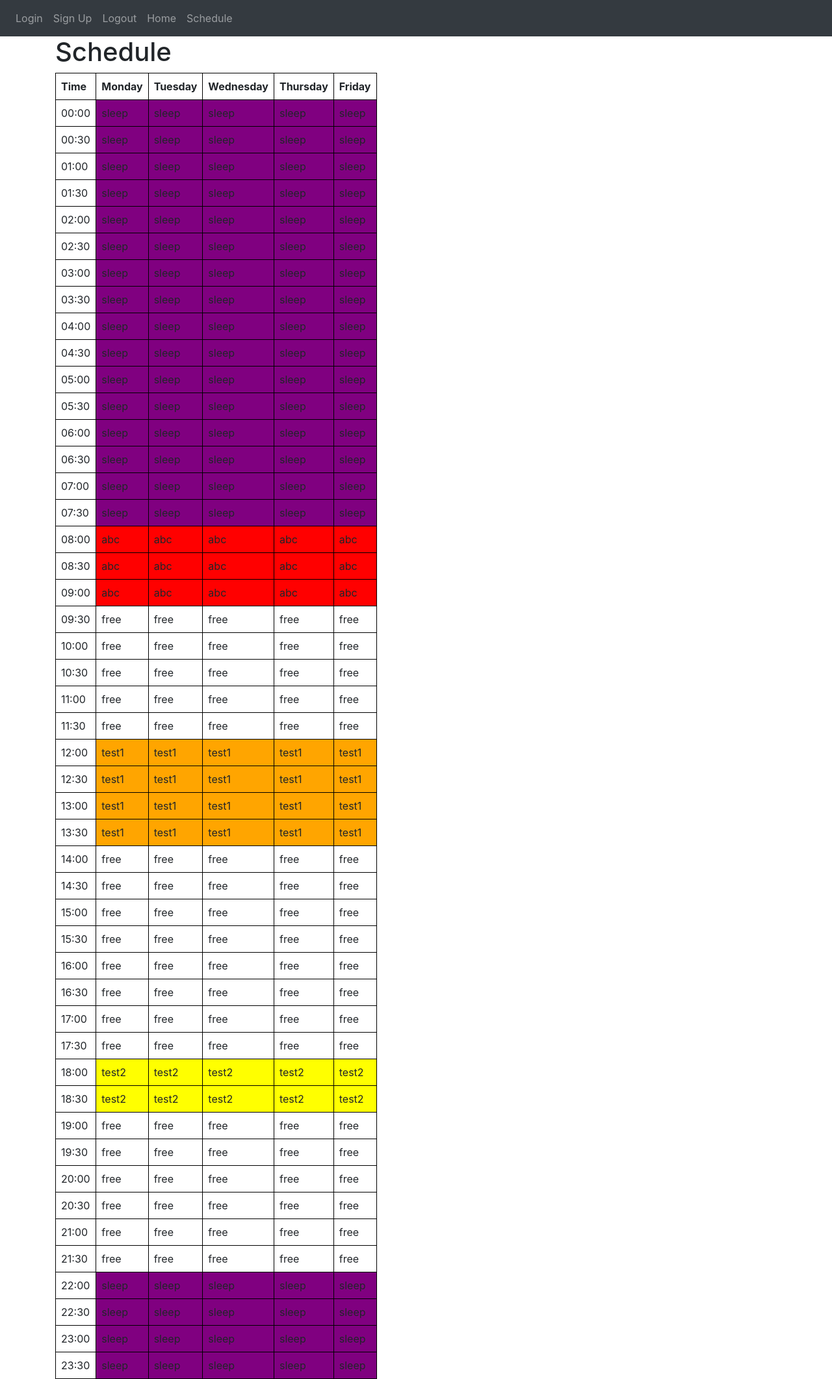
After one commit to bjRichardLiu/PlanEase, a Flask app: page /schedule in a window 1280 px wide. The commit adds this page. Shown: the whole page at 65% size. Run offline with Flask 3, Linux system fonts and the light colour scheme; a user stored in the database is signed in; some libraries are stand-ins or nearby versions.

Commit message:
Updated most of the functions

```diff
--- a/website/__init__.py
+++ b/website/__init__.py
@@ -21,9 +21,11 @@ def create_app():
 
     from .views import views
     from .auth import auth
+    from .schedule import schedule
 
     app.register_blueprint(views, url_prefix='/')
     app.register_blueprint(auth, url_prefix='/')
+    app.register_blueprint(schedule, url_prefix='/')
 
     from .models import User, Task, ReservedTime, WakeUpTime
 
--- /dev/null
+++ b/website/schedule.py
@@ -0,0 +1,37 @@
+from flask import render_template, Blueprint, request, flash, jsonify, redirect, url_for
+from flask_login import login_required, current_user
+from .service import createNewSchedule
+import numpy as np
+
+schedule = Blueprint('schedule', __name__)
+
+# Global variable to store the intID
+intID = 1
+
+@schedule.route('/schedule', methods=['GET', 'POST'])
+@login_required
+def display_schedule():
+    schedule_data = generate_schedule()
+    return render_template("schedule.html", schedule=schedule_data)
+
+# The following code is for generating the schedule data
+
+def generate_schedule():
+    week, intToTask = createNewSchedule()
+
+    # Prepare the schedule data to be sent to the template
+    schedule_data = []
+    for i in range(48):
+        time = f'{i // 2:02d}:{i % 2 * 30:02d}'
+        row_data = {
+            'time': time,
+            'monday': intToTask[int(week[i, 0])],
+            'tuesday': intToTask[int(week[i, 1])],
+            'wednesday': intToTask[int(week[i, 2])],
+            'thursday': intToTask[int(week[i, 3])],
+            'friday': intToTask[int(week[i, 4])],
+        }
+        schedule_data.append(row_data)
+
+    # Return the schedule data
+    return schedule_data
--- a/website/service.py
+++ b/website/service.py
@@ -118,10 +118,10 @@ def add_sleep_time(week, wakeUpTime=8):
 # TODO print the schedule to the website
 
 def createNewSchedule():
-    intID = 1
+    intID = 2
     intToTask = []
-    intToTask.append("free")
-    intToTask.append("sleep")
+    intToTask.append({"data": "free", "class": "task-0"})
+    intToTask.append({"data": "sleep", "class": "task-1"})
 
     # Initialize the week using vector
     week = np.zeros((48, 5))
@@ -140,21 +140,20 @@ def createNewSchedule():
         end_time = int(reserved_time.get("endTime", "0"))
         if reserved_time.get("data", "") != "" and begin_time < end_time:
             # print(begin_time, end_time)
-            intToTask.append(reserved_time.get("data", ""))
+            intToTask.append({"data": reserved_time.get("data", ""), "class": "task-" + str(intID)})
+            week = add_reserved_time(week, eventID=intID, begin=begin_time, end=end_time)
             intID += 1
-            week = add_reserved_time(week, eventID=intID, begin=begin_time, end=end_time)
 
     # Add tasks to the schedule
     for task in tasks_data:
         if task.get("data", "") != "" and task.get("timeRequired", 0) != 0:
-            intToTask.append(task.get("data", ""))
-            intID += 1
+            intToTask.append({"data": task.get("data", ""), "class": "task-" + str(intID)})
             task_time_required = int(task.get("timeRequired", 0))
             time_preference = int(task.get("timePreference", 1))
             deadline = int(task.get("deadline", 5))
             # Add the task using the add_task function
             week, added_fully = add_task(week, eventID=intID, time=task_time_required, timePreference=time_preference, wakeUpTime=wakeup_time_data.get("wakeUpTime", 0), deadline=deadline)
-
+            intID += 1
 
     # Add sleep time to the schedule
     week = add_sleep_time(week, wakeUpTime=wakeup_time_data.get("wakeUpTime", 8))
@@ -168,4 +167,4 @@ def createNewSchedule():
         print("\n")
     """
 
-    return week
+    return week, intToTask
--- a/website/static/style.css
+++ b/website/static/style.css
@@ -0,0 +1,42 @@
+table {
+    border-collapse: collapse;
+}
+
+th, td {
+    border: 1px solid black;
+    padding: 8px;
+}
+
+
+
+.task-0 {
+    background-color: white;
+}
+
+.task-1 {
+    background-color: purple;
+}
+
+.task-2 {
+    background-color: red;
+}
+
+.task-3 {
+    background-color: orange;
+}
+
+.task-4 {
+    background-color: yellow;
+}
+
+.task-5 {
+    background-color: blue;
+}
+
+.task-6 {
+    background-color: green;
+}
+
+.task-7 {
+    background-color: blue;
+}
--- a/website/templates/base.html
+++ b/website/templates/base.html
@@ -29,6 +29,7 @@
                 <a class="nav-item nav-link" id="signUp" href="/sign-up">Sign Up</a>
                 <a class="nav-item nav-link" id="logout" href="/logout">Logout</a>
                 <a class="nav-item nav-link" id="Home" href="/">Home</a>
+                <a class="nav-item nav-link" id="schedule" href="/schedule">Schedule</a>
             </div>
         </div>
     </nav>
--- /dev/null
+++ b/website/templates/schedule.html
@@ -0,0 +1,36 @@
+
+{% extends "base.html" %}
+{% block title %}Schedule{% endblock %}
+{% block content %}
+
+<!DOCTYPE html>
+<html>
+<head>
+    <link rel="stylesheet" href="{{ url_for('static', filename='style.css') }}">
+</head>
+<body>
+    <h1>Schedule</h1>
+    <table>
+        <tr>
+            <th>Time</th>
+            <th>Monday</th>
+            <th>Tuesday</th>
+            <th>Wednesday</th>
+            <th>Thursday</th>
+            <th>Friday</th>
+        </tr>
+        {% for row in schedule %}
+        <tr>
+            <td>{{ row.time }}</td>
+            <td class="{{ row.monday['class'] }}">{{ row.monday['data'] }}</td>
+            <td class="{{ row.tuesday['class'] }}">{{ row.tuesday['data'] }}</td>
+            <td class="{{ row.wednesday['class'] }}">{{ row.wednesday['data'] }}</td>
+            <td class="{{ row.thursday['class'] }}">{{ row.thursday['data'] }}</td>
+            <td class="{{ row.friday['class'] }}">{{ row.friday['data'] }}</td>
+        </tr>
+        {% endfor %}
+    </table>
+</body>
+</html>
+{% endblock %}
+-->
```
Also changed, not shown: instance/database.db.
